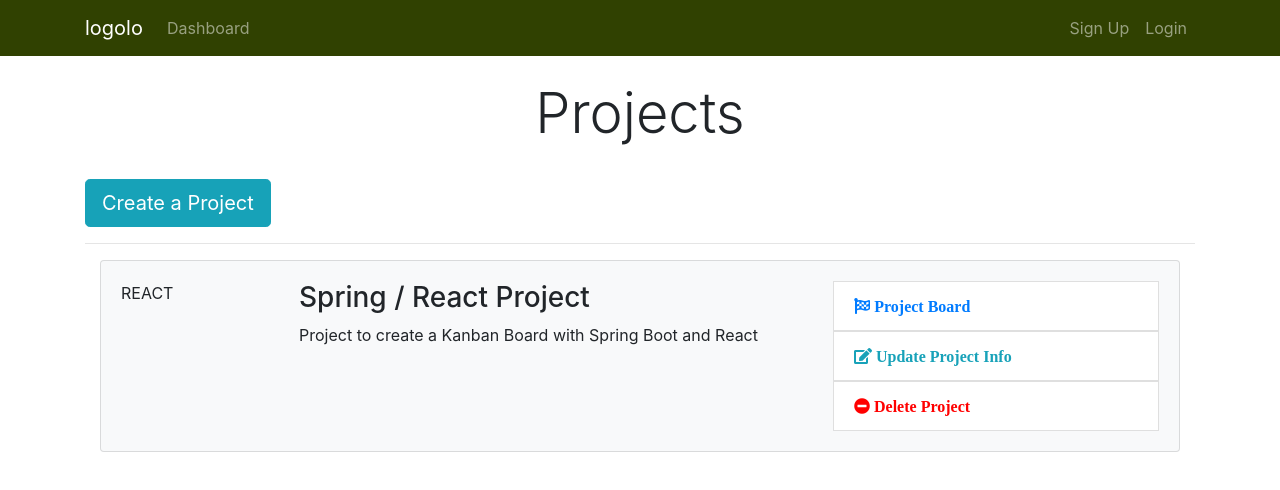
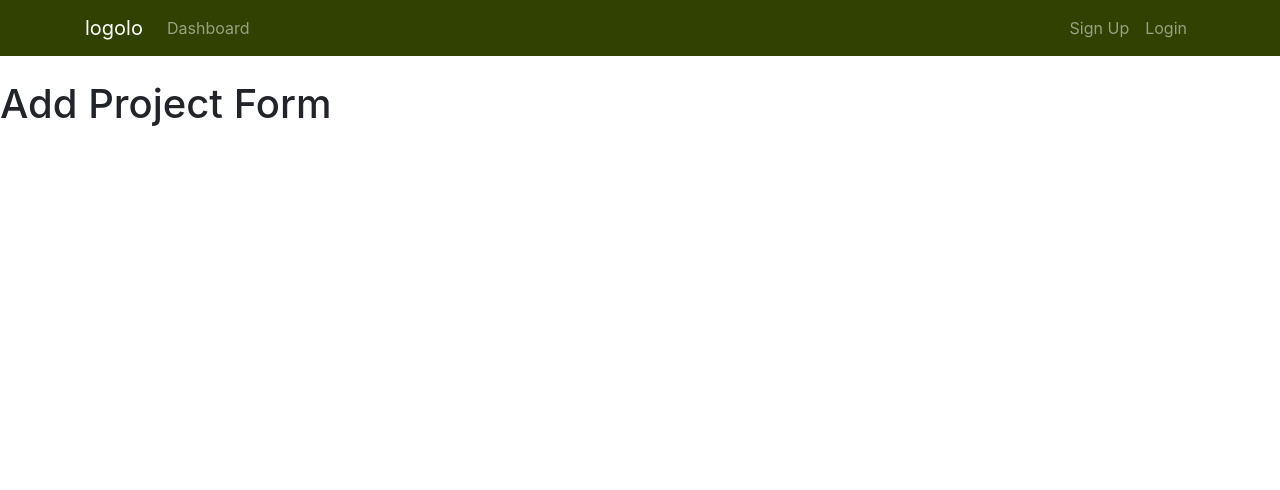
Before and after one commit to kristofsteindl/logolo, a React (Create React App) app in the folder logolo-react-client/: page /addProject in a window 1280 px wide. Shown: the top 490 px of the page. Built offline with nearby package versions, Linux system fonts and the light colour scheme.

Commit message:
introduced Routing with Dasgboard and CreateProjectButton

```diff
--- a/logolo-react-client/src/App.js
+++ b/logolo-react-client/src/App.js
@@ -3,13 +3,19 @@
 import Dashboard from './components/Dashboard';
 import Header from './components/Layout/Header';
 import "bootstrap/dist/css/bootstrap.min.css";
+import { BrowserRouter as Router, Route} from "react-router-dom";
+import AddProject from "./components/Project/AddProject"
 
 function App() {
   return (
-    <div className="App">
-      <Header />
-      <Dashboard/>
-    </div>
+    <Router>
+      <div className="App">
+        <Header />
+        <Route exact path="/dashboard" component={Dashboard} />
+        <Route exact path="/addProject" component={AddProject} />
+      </div>
+    </Router>
+
   );
 }
 
--- a/logolo-react-client/src/components/Dashboard.js
+++ b/logolo-react-client/src/components/Dashboard.js
@@ -1,5 +1,6 @@
 import React, { Component } from 'react'
 import ProjectItem from './Project/ProjectItem';
+import CreateProjectButton from "./Project/CreateProjectButton";
 
 class Dashboard extends Component {
     render() {
@@ -10,9 +11,7 @@
                             <div className="col-md-12">
                                 <h1 className="display-4 text-center">Projects</h1>
                                 <br />
-                                <a href="ProjectForm.html" className="btn btn-lg btn-info">
-                                    Create a Project
-                                </a>
+                                <CreateProjectButton />
                                 <br />
                                 <hr />
                                <ProjectItem />
--- /dev/null
+++ b/logolo-react-client/src/components/Project/AddProject.js
@@ -0,0 +1,14 @@
+import React, { Component } from 'react'
+
+class AddProject extends Component {
+    render() {
+        return (
+            <div>
+                <h1>Add Project Form</h1>
+            </div>
+        )
+    }
+}
+
+
+export default AddProject;
--- /dev/null
+++ b/logolo-react-client/src/components/Project/CreateProjectButton.js
@@ -0,0 +1,14 @@
+import React from 'react'
+import {Link} from "react-router-dom"
+
+const CreateProjectButton = () => {
+    return (
+        <React.Fragment>
+            <Link to="" to="/addProject" className="btn btn-lg btn-info">
+                Create a Project
+            </Link>
+        </React.Fragment>
+    )
+}
+
+export default CreateProjectButton;
```
